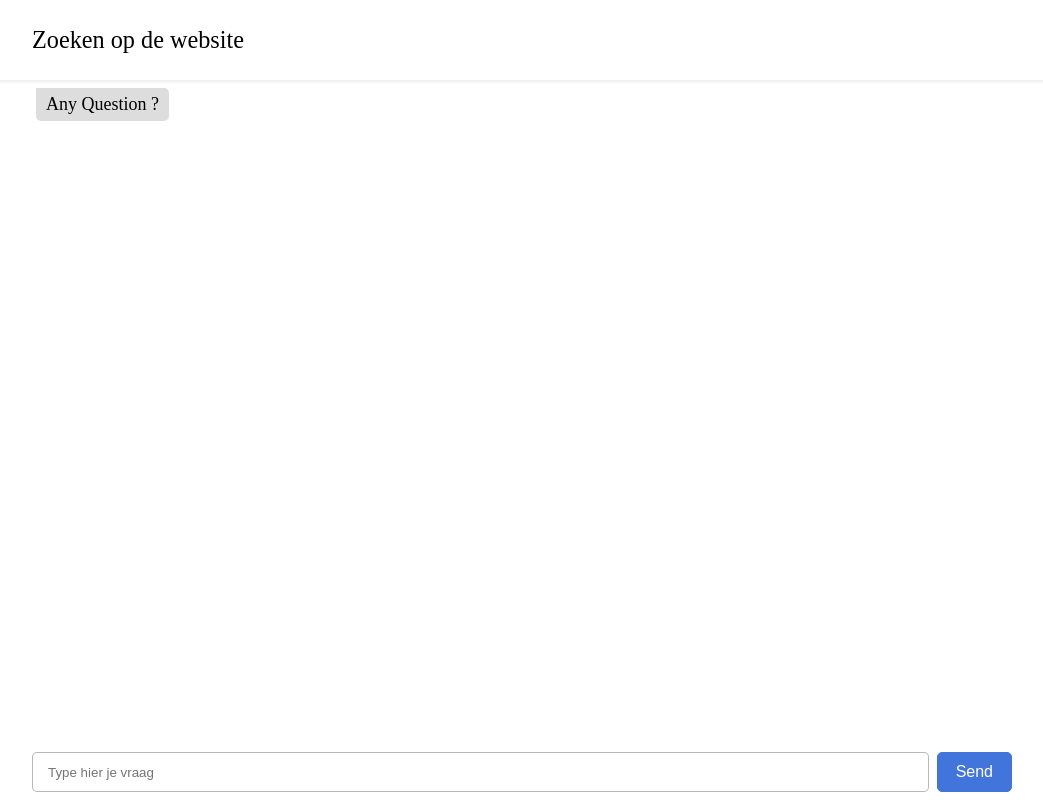
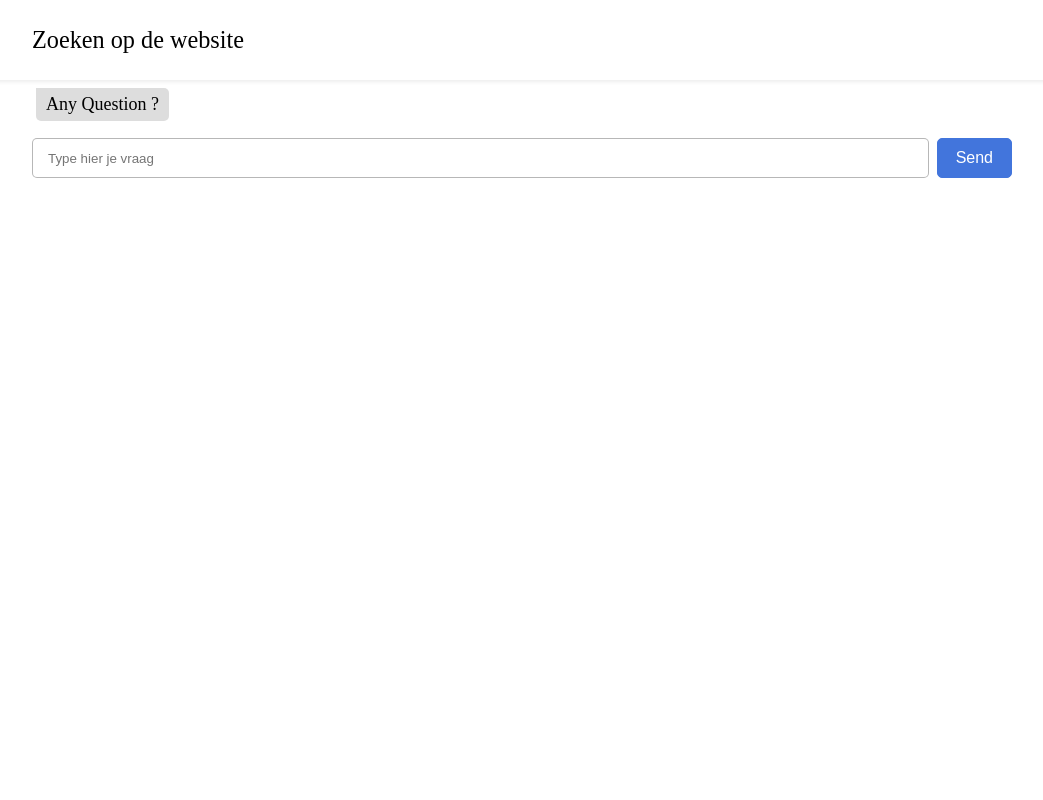
Before and after one commit to moofat7y/chatbot, a React (Vite) app: page / in a window 1280 px wide. Shown: the whole page, without its empty margins (118-1161 px from the left). Built offline with nearby package versions, Linux system fonts and the light colour scheme.

Commit message:
third commit

```diff
--- a/src/components/ChatBox.jsx
+++ b/src/components/ChatBox.jsx
@@ -26,7 +26,8 @@ const ChatBox = () => {
         <div
           className="chat-window pt-2 pb-1"
           style={{
-            height: "83vh",
+            height: "auto",
+            maxHeight: "83vh",
             display: "flex",
             flexDirection: "column",
             overflowY: "auto",
```
